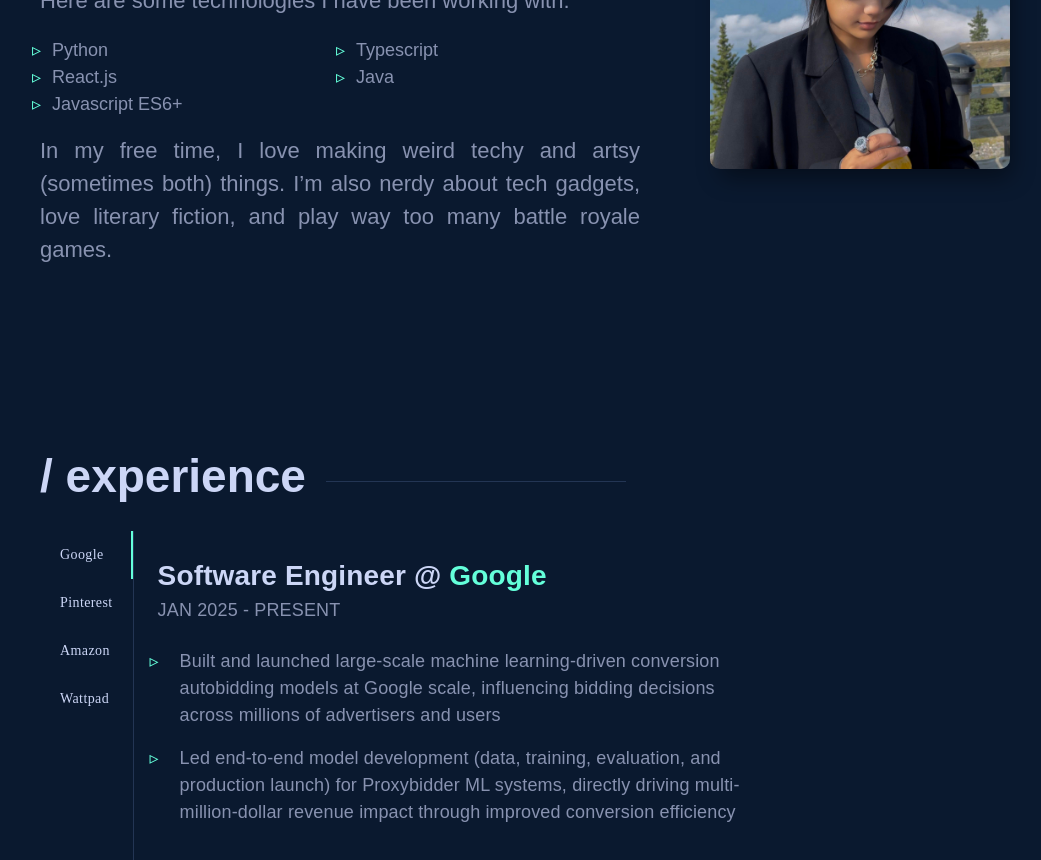
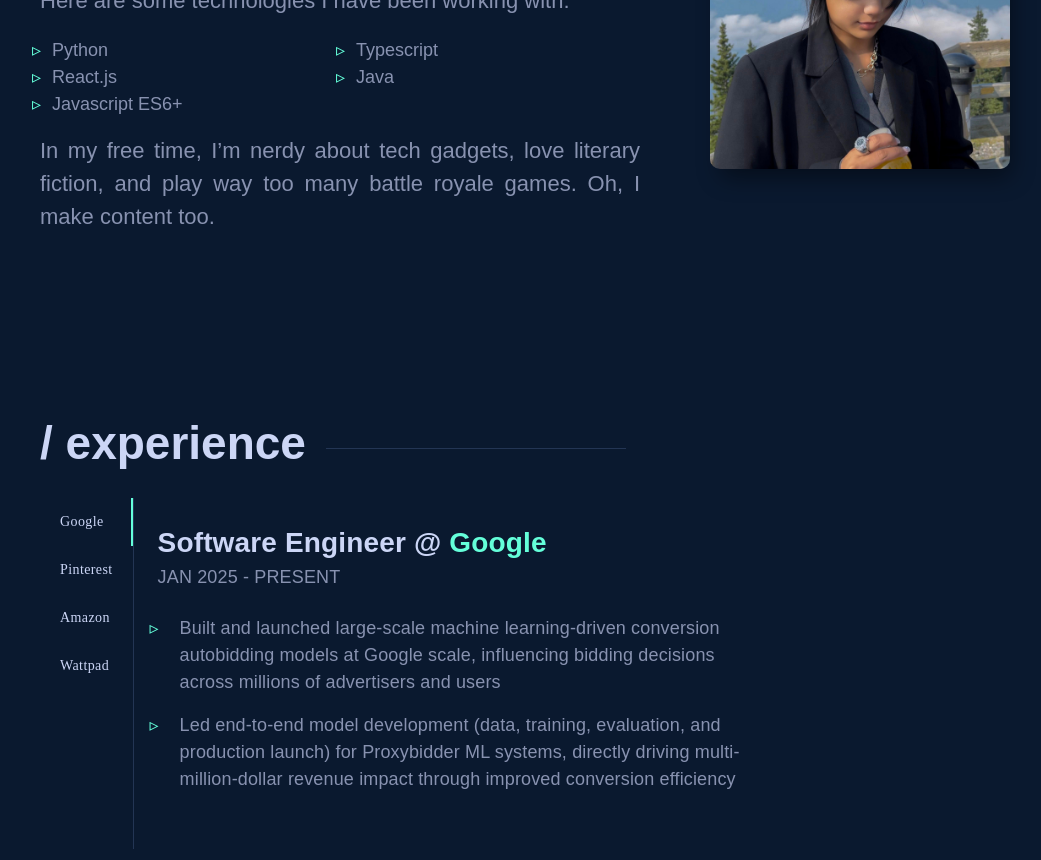
Before and after one commit to bafnaharsh/harsh-portfolio, a React (Vite) app: page / in a window 1280 px wide. Shown: the part 940-1800 px from the top of the page, without its empty margins (100-1141 px from the left). Built offline with nearby package versions, Linux system fonts and the light colour scheme; a web font is replaced by a local one.

Commit message:
description fix

```diff
--- a/src/components/About.jsx
+++ b/src/components/About.jsx
@@ -14,9 +14,8 @@
   );
   const two = (
     <p>
-      In my free time, I love making weird techy and artsy (sometimes both)
-      things. I’m also nerdy about tech gadgets, love literary fiction, and
-      play way too many battle royale games.
+      In my free time, I’m nerdy about tech gadgets, love literary fiction, and
+      play way too many battle royale games. Oh, I make content too.
     </p>
   );
 
```
